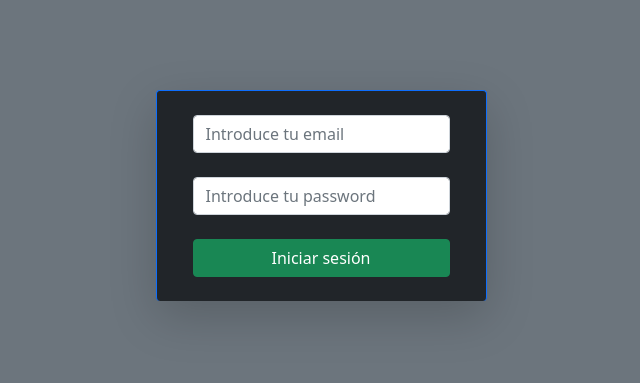
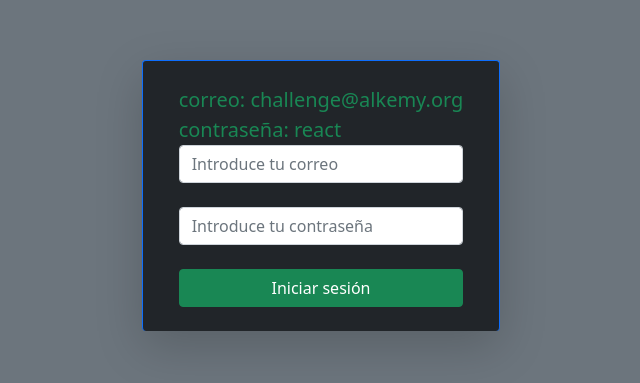
Before and after one commit to RodrigaoCabrera/app-superheroes, a React (Create React App) app: page / in a window 1280 px wide. Shown: the part 205-588 px from the top of the page, without its empty margins (319-959 px from the left). Built offline with nearby package versions, Linux system fonts and the light colour scheme.

Commit message:
corrección de error al sumar el powerstats

```diff
--- a/package.json
+++ b/package.json
@@ -1,4 +1,5 @@
 {
+  "homepage":"https://rodrigocabrera19.github.io/app-superheroes",
   "name": "app-superheroes",
   "version": "0.1.0",
   "private": true,
@@ -16,6 +17,8 @@
     "web-vitals": "^1.0.1"
   },
   "scripts": {
+    "predeploy": "npm run build",
+    "deploy": "gh-pages -d build",
     "start": "react-scripts start",
     "build": "react-scripts build",
     "test": "react-scripts test",
@@ -38,5 +41,8 @@
       "last 1 firefox version",
       "last 1 safari version"
     ]
+  },
+  "devDependencies": {
+    "gh-pages": "^3.2.3"
   }
 }
--- a/src/components/Context/HerosContext.jsx
+++ b/src/components/Context/HerosContext.jsx
@@ -128,18 +128,6 @@
 */
 
   //Eliminar un héroe de los listados en pantalla.
-  const eliminarHero = (nameHero, index) => {
-    let heros = state.heros;
-    let deleteHero = heros[index].filter(
-      (hero) => !hero.name.toLowerCase().includes(nameHero.toLowerCase())
-    );
-    heros[index] = deleteHero;
-
-    dispatch({
-      type: "GET_HEROS",
-      payload: heros,
-    });
-  };
 
   const [isViewSearch, setIsViewSearch] = useState(false);
 
@@ -243,12 +231,27 @@
       ];
     }
 
-    //console.log(allPowerstats)
     dispatch({
       type: "GET_POWERSTATS",
       payload: classificatioByPower,
     });
   };
+
+  const eliminarHero = (nameHero, index) => {
+    let heros = state.heros;
+    let deleteHero = heros[index].filter(
+      (hero) => !hero.name.toLowerCase().includes(nameHero.toLowerCase())
+    );
+    heros[index] = deleteHero;
+
+    dispatch({
+      type: "GET_HEROS",
+      payload: heros,
+    });
+    powerstatsLevel()
+  };
+
+
 
   return (
     <HerosContext.Provider
--- a/src/components/Login/Login.jsx
+++ b/src/components/Login/Login.jsx
@@ -37,6 +37,8 @@
       <div className="row align-self-center bg-dark rounded shadow-lg border border-primary border-bottom-0 p-4">
         <div className="col-12">
           <form className="form-group">
+          <div className="text-success">correo: challenge@alkemy.org</div>
+          <div className="text-success">contraseña: react</div>
             <input
               onChange={(e) => {
                 setEmail(e.target.value);
@@ -44,7 +46,7 @@
               }}
               className="form-control"
               type="text"
-              placeholder="Introduce tu email"
+              placeholder="Introduce tu correo"
               aria-required="true"
               required
             />
@@ -55,7 +57,7 @@
               }}
               className="form-control mt-4"
               type="password"
-              placeholder="Introduce tu password"
+              placeholder="Introduce tu contraseña"
               aria-required="true"
               required
             />
```
Also changed, not shown: 2 other files (tests, documents, lock files or other folders).
